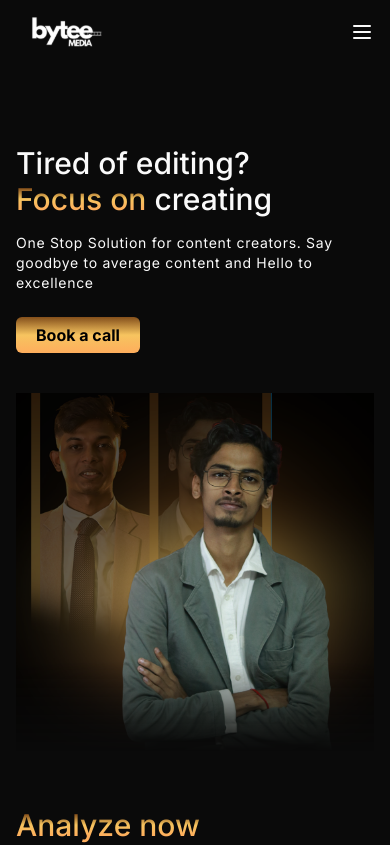
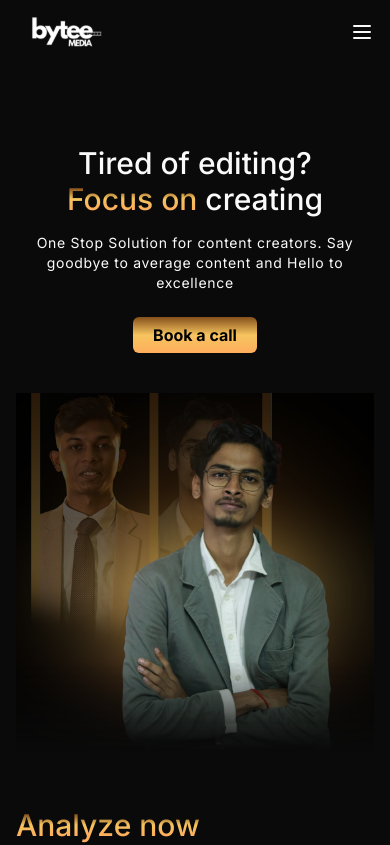
Before and after one commit to johurul-haque/bytee-media, a Next.js app: page / in a window 390 px wide. Shown: the top 845 px of the page. Built offline with nearby package versions, Linux system fonts and the light colour scheme.

Commit message:
updated hero section

```diff
--- a/src/components/layouts/home/hero-section.tsx
+++ b/src/components/layouts/home/hero-section.tsx
@@ -6,19 +6,19 @@ import { BookACall } from "@/components/book-a-call";
 export function HeroSection() {
   return (
     <section className="flex max-lg:flex-col items-center justify-between lg:h-[clamp(35rem,90svh,45rem)]">
-      <div className="mt-20 mb-10">
-        <h1 className="text-3xl xs:text-4xl md:text-5xl xs:leading-[2.8rem] xs:tracking-wide font-medium">
+      <div className="mt-20 mb-10 max-lg:text-center">
+        <h1 className="text-3xl xs:text-4xl sm:text-5xl xs:leading-[2.8rem] xs:tracking-wide font-medium">
           Tired of editing?
           <br />
           <TextGradient>Focus on</TextGradient> creating
         </h1>
 
-        <p className="max-w-sm mt-4 mb-6 max-xs:text-sm tracking-wider">
+        <p className="max-w-xs xs:max-w-sm mt-4 mb-6 max-xs:text-sm tracking-wider">
           One Stop Solution for content creators. Say goodbye to average content
           and {"Hello to excellence"}
         </p>
 
-        <BookACall />
+        <BookACall className="max-lg:mx-auto" />
       </div>
 
       <Image
```
